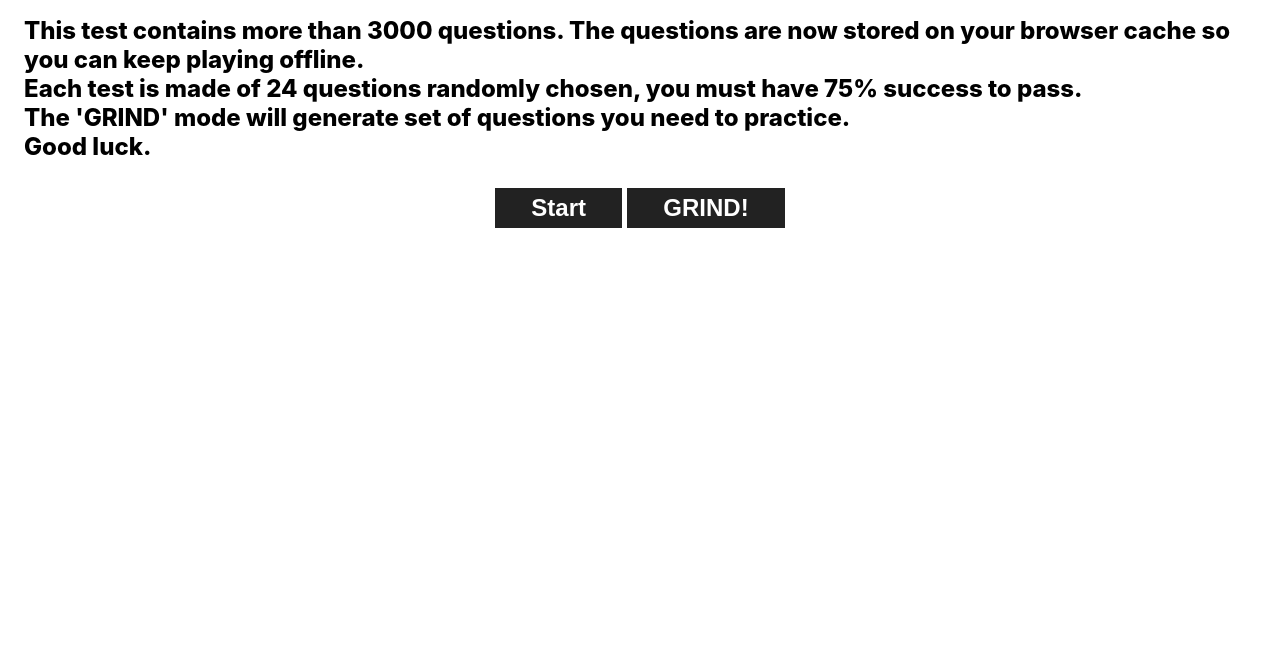
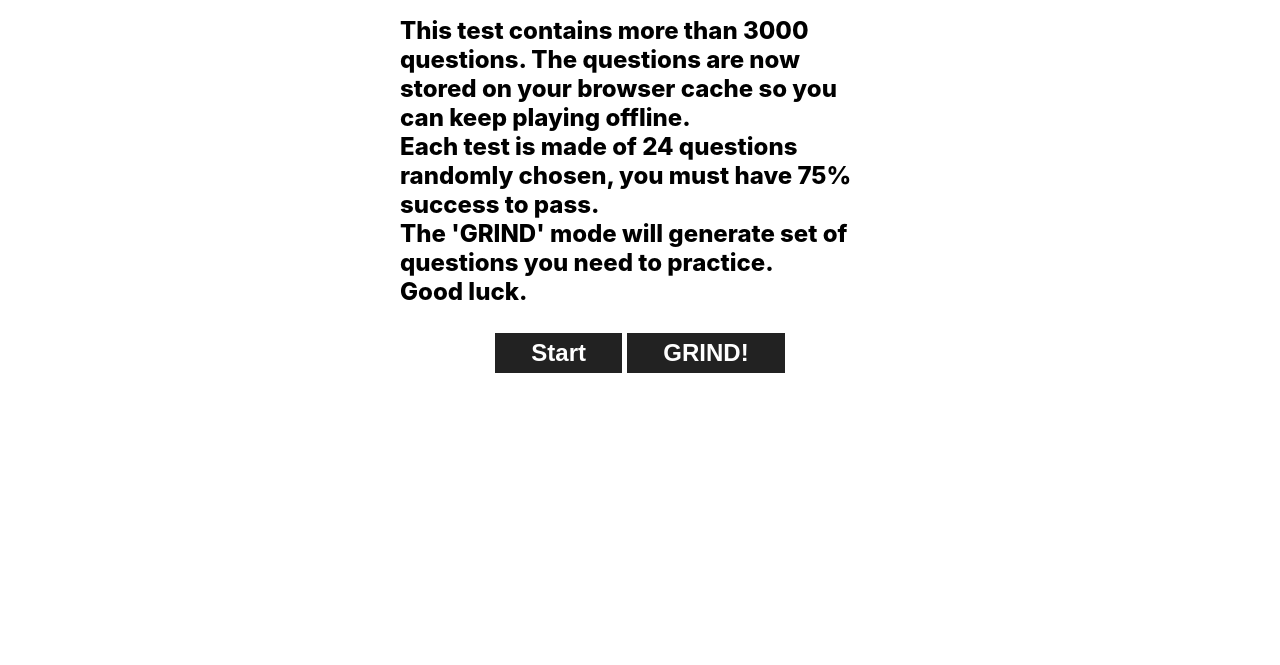
Before and after one commit to maxwellito/life-in-the-uk, a plain HTML site: page index.html in a window 1280 px wide. Shown: the part 135-800 px from the top of the page. Drawn offline with Linux system fonts and the light colour scheme.

Commit message:
Force mobile layout

```diff
--- a/index.html
+++ b/index.html
@@ -23,7 +23,9 @@
           Oxygen, Ubuntu, Cantarell, 'Open Sans', 'Helvetica Neue', sans-serif;
         font-weight: 800;
         font-size: 24px;
-        margin: 1.5rem;
+        padding: 1.5rem;
+        margin: 0 auto;
+        max-width: 480px;
       }
       .progress {
         position: relative;
```
